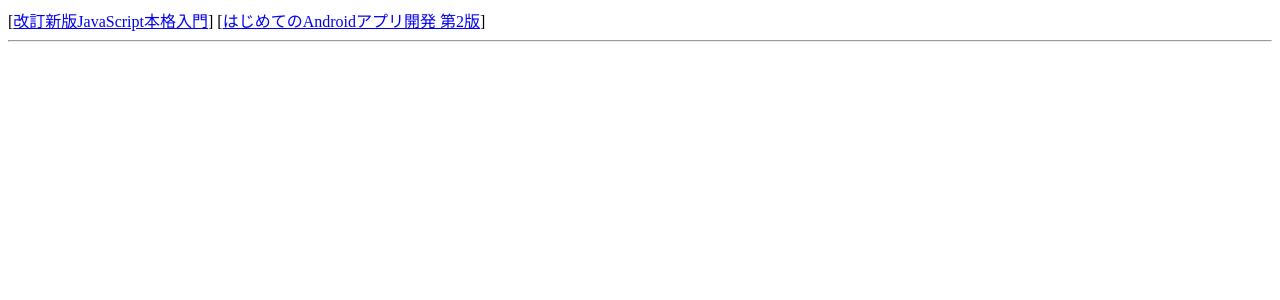
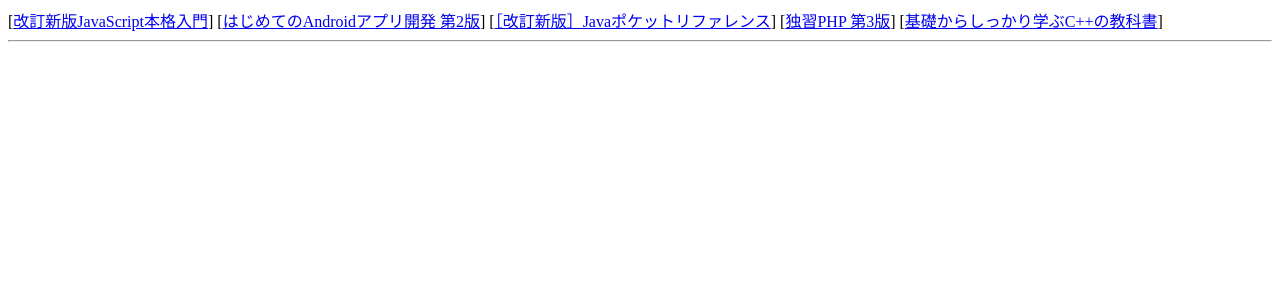
Before and after one commit to 466548/http-test, an Angular app: page / in a window 1280 px wide. Shown: the top 300 px of the page. Built offline with nearby package versions, Linux system fonts and the light colour scheme.

Commit message:
change details component

```diff
--- a/src/app/app.component.ts
+++ b/src/app/app.component.ts
@@ -21,6 +21,24 @@
       title: 'はじめてのAndroidアプリ開発 第2版',
       price: 3200,
       publisher: '秀和システム',
+    },
+    {
+      isbn: '978-4-7741-8030-4',
+      title: '［改訂新版］Javaポケットリファレンス',
+      price: 2680,
+      publisher: '技術評論社',
+    },
+    {
+      isbn: '978-4-7981-3547-2',
+      title: '独習PHP 第3版',
+      price: 3200,
+      publisher: '翔泳社',
+    },
+    {
+      isbn: '978-4-8222-9893-7',
+      title: '基礎からしっかり学ぶC++の教科書',
+      price: 2800,
+      publisher: '日経BP社',
     }
   ];
   //リンクされた時に選択された書籍情報をselectedプロパティに保存
--- a/src/app/details/details.component.ts
+++ b/src/app/details/details.component.ts
@@ -1,4 +1,4 @@
-import { Component, OnInit, Input } from '@angular/core';
+import { Component, Input } from '@angular/core';
 import { Book } from '../book';
 
 @Component({
@@ -6,13 +6,20 @@
   templateUrl: './details.component.html',
   styleUrls: ['./details.component.scss']
 })
-export class DetailsComponent implements OnInit {
+export class DetailsComponent {
 
-  @Input() item: Book;
+  //値を保持するためのプライベート変数を準備
+  private _item: Book;
 
-  constructor() { }
+  //プライベート変数に値を設定するためのセッター
+  @Input()
+  set item(_item: Book) {
+    this._item = _item;
+  }
 
-  ngOnInit() {
+  //プライベート変数に値を設定するためのゲッター
+  get item() {
+    return this._item;
   }
 
 }
```
